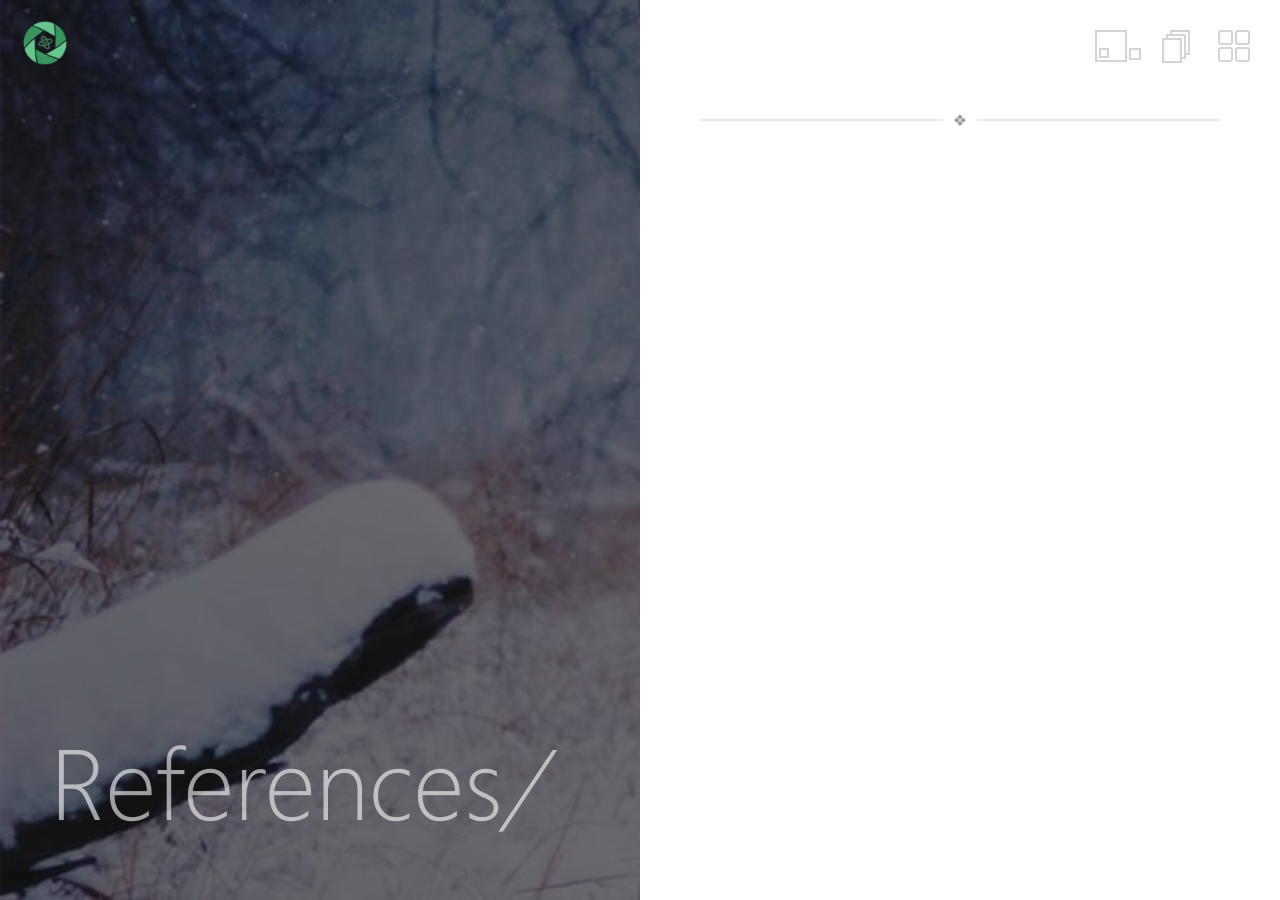
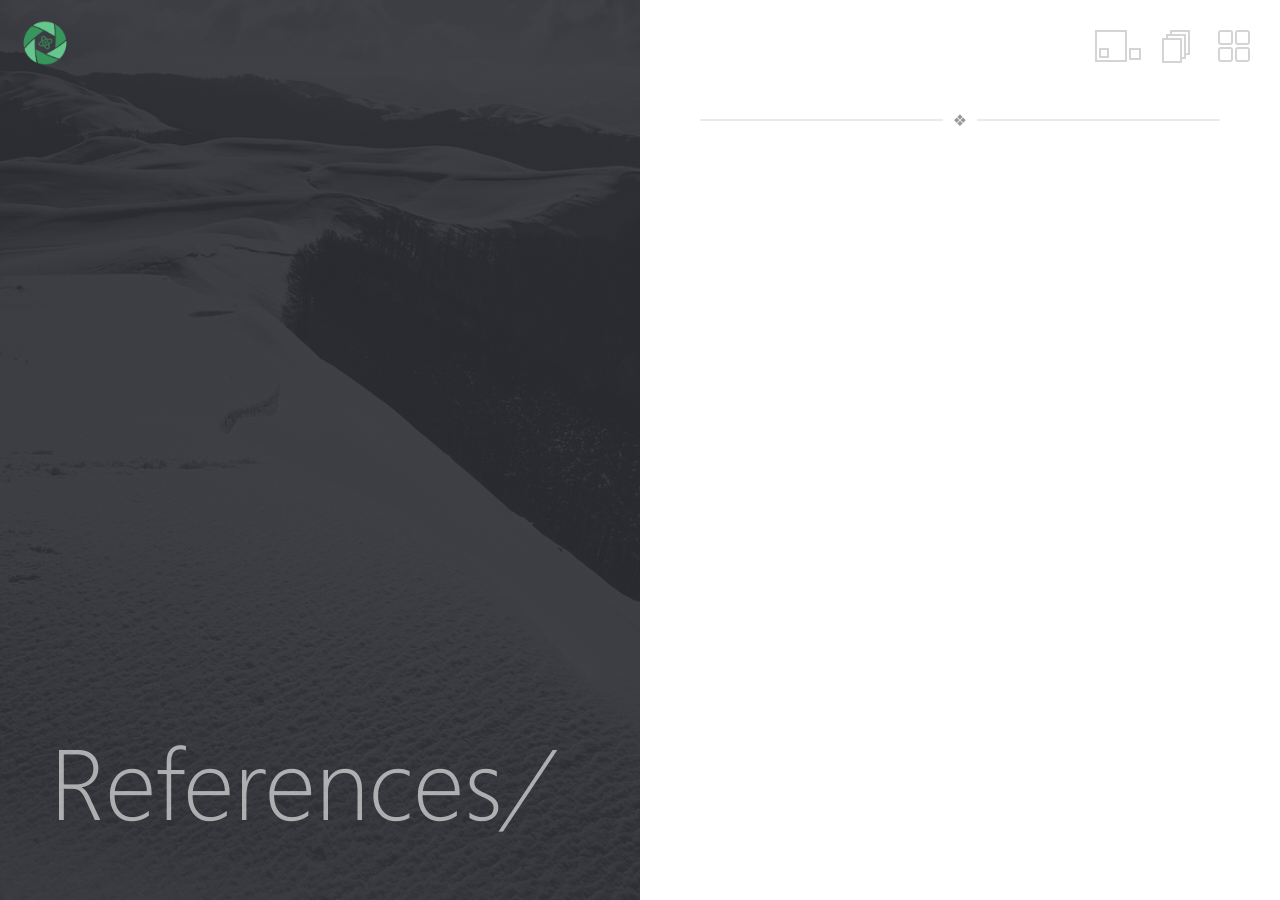
Before and after one commit to pmRed/pmred-pmred.github.com, a Jekyll site: the page built from _pages/references.md, in a window 1280 px wide. Built offline with Jekyll 4.4.1, drawn with Linux system fonts in a browser that asks for light colours.

Commit message:
Insiginificant update

```diff
--- a/_config.yml
+++ b/_config.yml
@@ -9,7 +9,7 @@ locale: en_AU
 background:
   homepage: images/home.png                           # this image will be shown on homepage's left block
   post-list: images/unsplash-image-10.jpg             # this image will be shown on post list page
-  default-post: images/unsplash-gallery-image-1.jpg
+  default-references: images/unsplash-gallery-image-1.jpg
   default-post: images/unsplash-gallery-image-3.jpg   # this image will be shown when post's front matter doesn't specify any image
 
 # Jekyll
--- a/_layouts/references.html
+++ b/_layouts/references.html
@@ -5,7 +5,7 @@ layout: compress
 <!DOCTYPE html>
 <html>
 {% include head.html %}
-<body id="posts">
+<body id="refs">
 
     <div class="block-left">
       <div class="content">
--- a/assets/_sass/_site.scss
+++ b/assets/_sass/_site.scss
@@ -502,6 +502,28 @@ canvas {
   }
 }
 
+#refs {
+  .block-right {
+    display: block;
+    .content {
+      height: auto;
+      display: block;
+      max-width: 800px;
+    }
+  }
+  .logo {
+    top: 20px;
+    left: 20px;
+    position: absolute;
+    img {
+      width: 50px;
+      height: auto;
+    }
+    &:after {
+      display: none;
+    }
+  }
+}
 .section-title {
   font-size: 100px;
   position: absolute;
```
